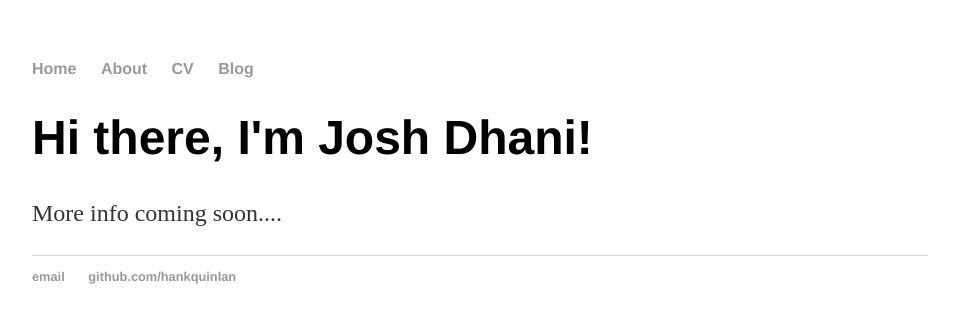
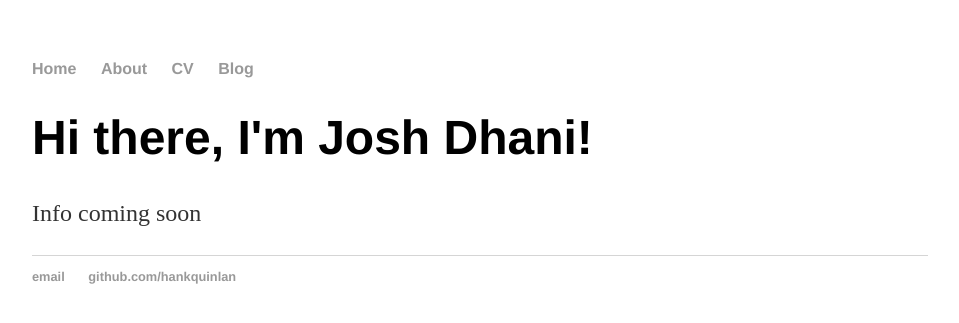
Before and after one commit to jdhani/jdhani.github.io, a Jekyll site: the page built from index.html, in a window 1280 px wide. Shown: the top 323 px of the page, without its empty margins (160-1119 px from the left). Built offline with Jekyll 4.4.1, drawn with Linux system fonts in a browser that asks for light colours.

Commit message:
Update index.html
Layout

```diff
--- a/index.html
+++ b/index.html
@@ -1,30 +1,8 @@
-<!DOCTYPE html>
-<html>
-	<head>
-		<title>Josh Dhani</title>
-		<!-- link to main stylesheet -->
-		<link rel="stylesheet" type="text/css" href="/css/main.css">
-	</head>
-	<body>
-		<nav>
-    		<ul>
-        		<li><a href="/">Home</a></li>
-	        	<li><a href="/about">About</a></li>
-        		<li><a href="/cv">CV</a></li>
-        		<li><a href="/blog">Blog</a></li>
-    		</ul>
-		</nav>
-		<div class="container">
-    		<div class="blurb">
-        		<h1>Hi there, I'm Josh Dhani!</h1>
-				<p>More info coming soon....</a></p>
-    		</div><!-- /.blurb -->
-		</div><!-- /.container -->
-		<footer>
-    		<ul>
-        		<li><a href="mailto:hankquinlanhub@gmail.com">email</a></li>
-        		<li><a href="https://github.com/hankquinlan">github.com/hankquinlan</a></li>
-			</ul>
-		</footer>
-	</body>
-</html>
+---
+layout: default
+title: Josh Dhani
+---
+<div class="blurb">
+	<h1>Hi there, I'm Josh Dhani!</h1>
+	<p>Info coming soon</p>
+</div><!-- /.blurb -->
```
